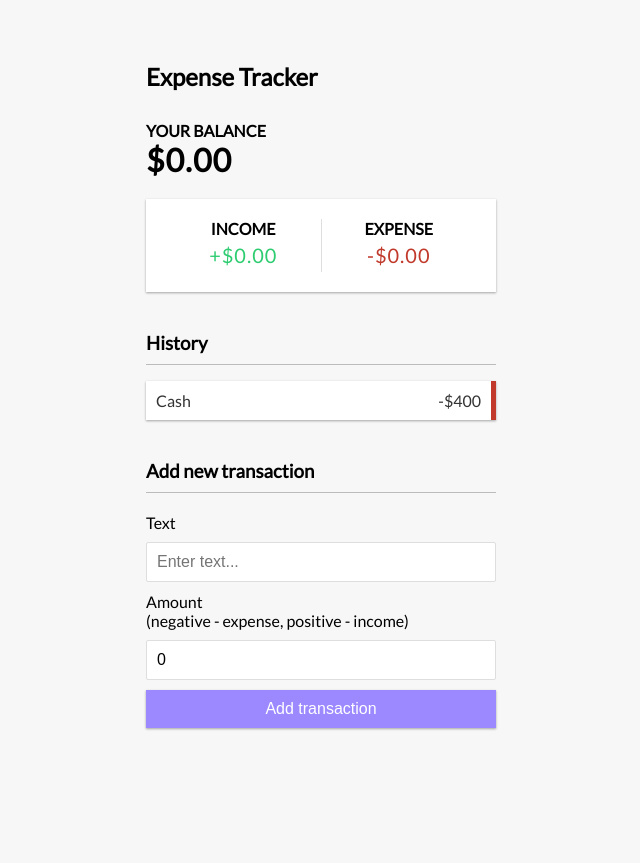
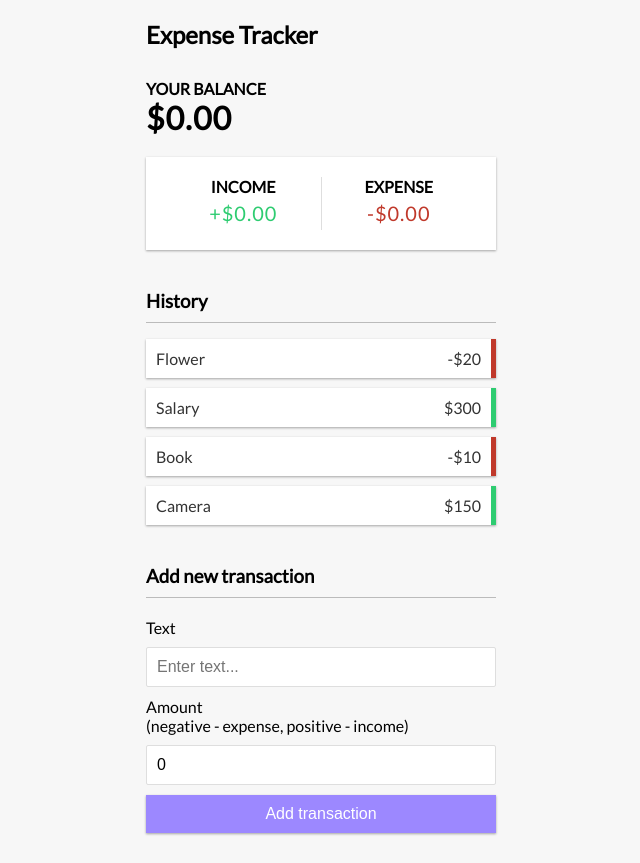
Before and after one commit to YoonCode/react-web-projects, a React (Create React App) app: page / in a window 1280 px wide. Shown: the whole page, without its empty margins (319-959 px from the left). Before the commit the page ends 800 px from the top, so only its background shows below. Built offline with nearby package versions, Linux system fonts and the light colour scheme.

Commit message:
add components/Transaction, update transactions as dynamic

```diff
--- /dev/null
+++ b/src/components/Transaction.js
@@ -0,0 +1,19 @@
+import React from 'react'
+
+const Transaction = ({ transaction }) => {
+  const sign = transaction.amount < 0 ? '-' : ''
+
+  return (
+    <>
+      <li className={transaction.amount < 0 ? 'minus' : 'plus'}>
+        {transaction.text}{' '}
+        <span>
+          {sign}${Math.abs(transaction.amount)}
+        </span>
+        <button className="delete-btn">x</button>
+      </li>
+    </>
+  )
+}
+
+export default Transaction
--- a/src/components/TransactionList.js
+++ b/src/components/TransactionList.js
@@ -1,14 +1,18 @@
-import React from 'react'
+import React, { useContext } from 'react'
+import Transaction from './Transaction'
+
+import { GlobalContext } from '../context/GlobalState'
 
 const TransactionList = () => {
+  const { transactions } = useContext(GlobalContext)
+
   return (
     <>
       <h3>History</h3>
       <ul className="list">
-        <li className="minus">
-          Cash <span>-$400</span>
-          <button className="delete-btn">x</button>
-        </li>
+        {transactions.map((transaction) => (
+          <Transaction key={transaction.id} transaction={transaction} />
+        ))}
       </ul>
     </>
   )
```
